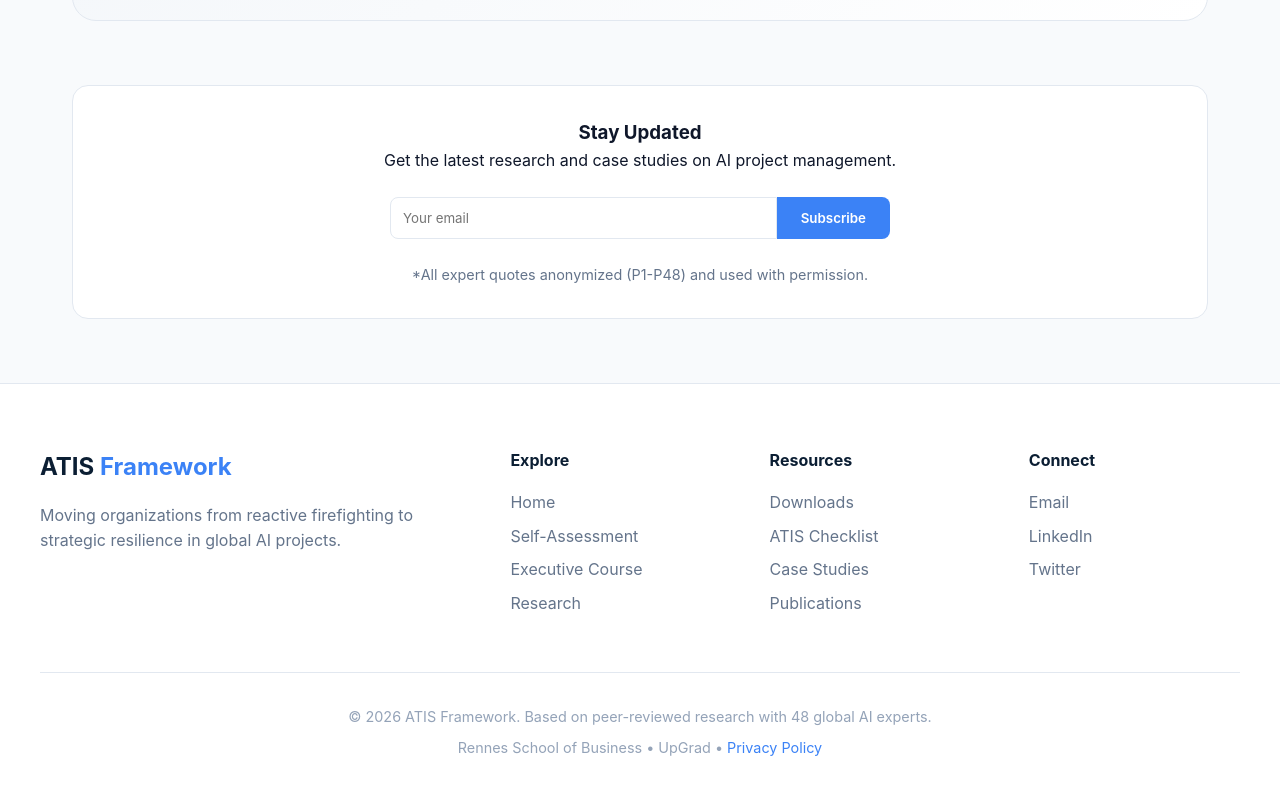
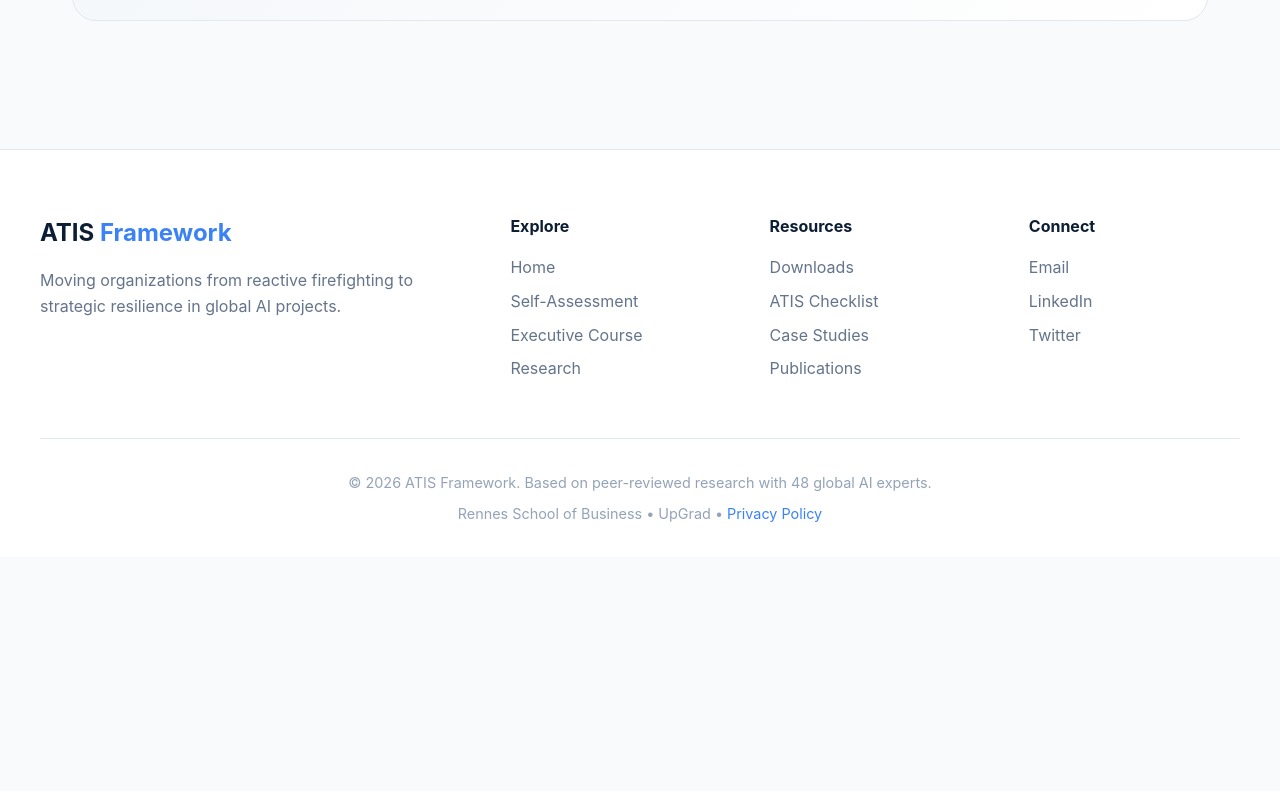
Before and after one commit to youssef-hariri/atisframework, a plain HTML site: page index.html in a window 1280 px wide. Shown: the part 3902-4693 px from the top of the page. After the commit the page ends 4459 px from the top, so only its background shows below. Drawn offline with Linux system fonts and the light colour scheme.

Commit message:
Update index.html

```diff
--- a/index.html
+++ b/index.html
@@ -745,17 +745,6 @@
                 <a href="course-module-5.html" class="btn btn-outline">Learn About Maturity Levels</a>
             </div>
         </div>
-
-        <!-- Newsletter/Contact CTA -->
-        <div style="background: white; border-radius: 16px; padding: 2rem; text-align: center; border: 1px solid #e2e8f0;">
-            <h3>Stay Updated</h3>
-            <p>Get the latest research and case studies on AI project management.</p>
-            <div style="display: flex; max-width: 500px; margin: 1.5rem auto;">
-                <input type="email" placeholder="Your email" style="flex: 1; padding: 0.75rem; border: 1px solid #e2e8f0; border-radius: 8px 0 0 8px; font-family: inherit;">
-                <button style="background: #3b82f6; color: white; border: none; padding: 0.75rem 1.5rem; border-radius: 0 8px 8px 0; font-weight: 600; cursor: pointer;">Subscribe</button>
-            </div>
-            <p style="font-size: 0.9rem; color: #64748b;">*All expert quotes anonymized (P1-P48) and used with permission.</p>
-        </div>
     </div>
 
     <!-- Footer -->
```
